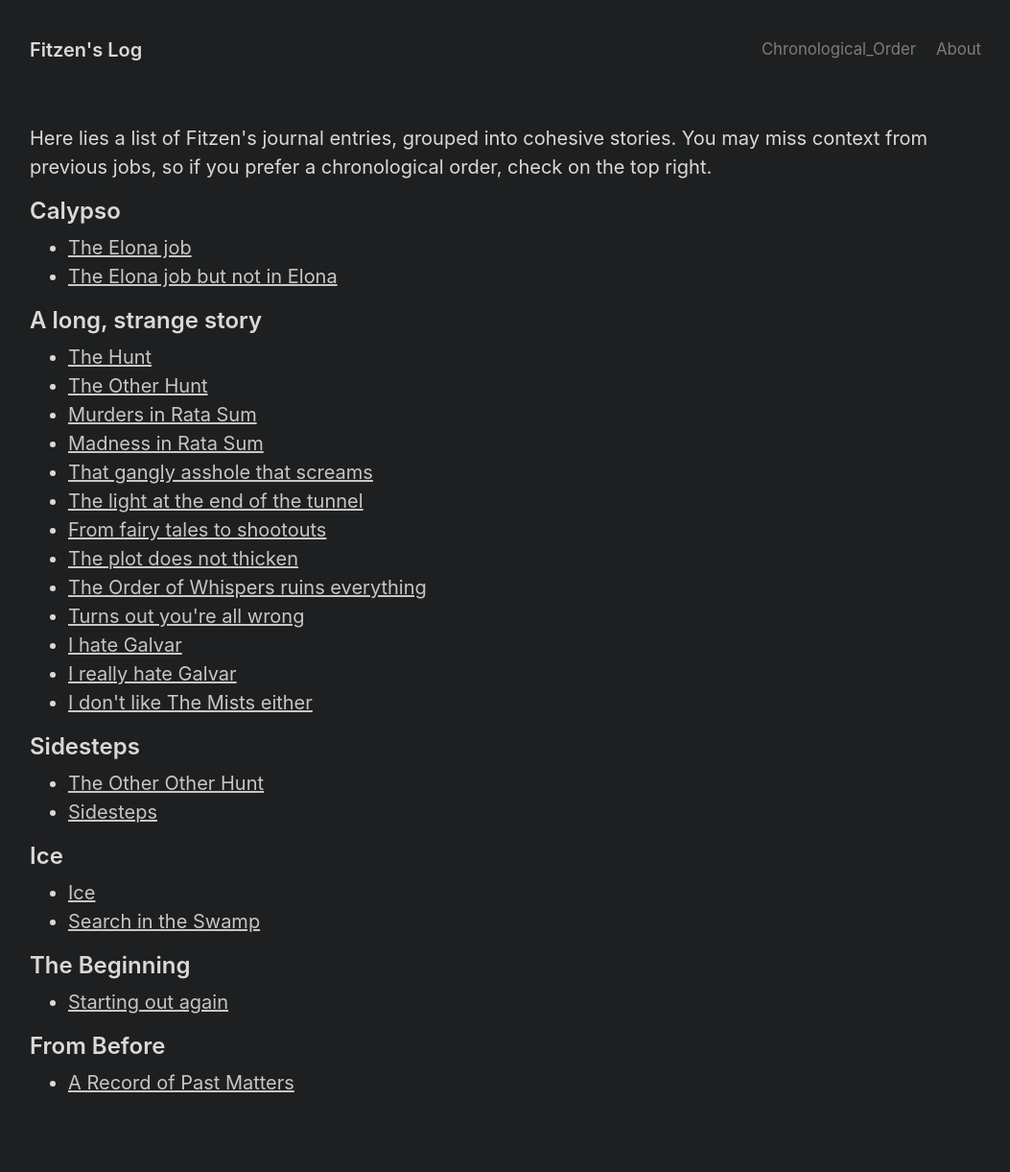
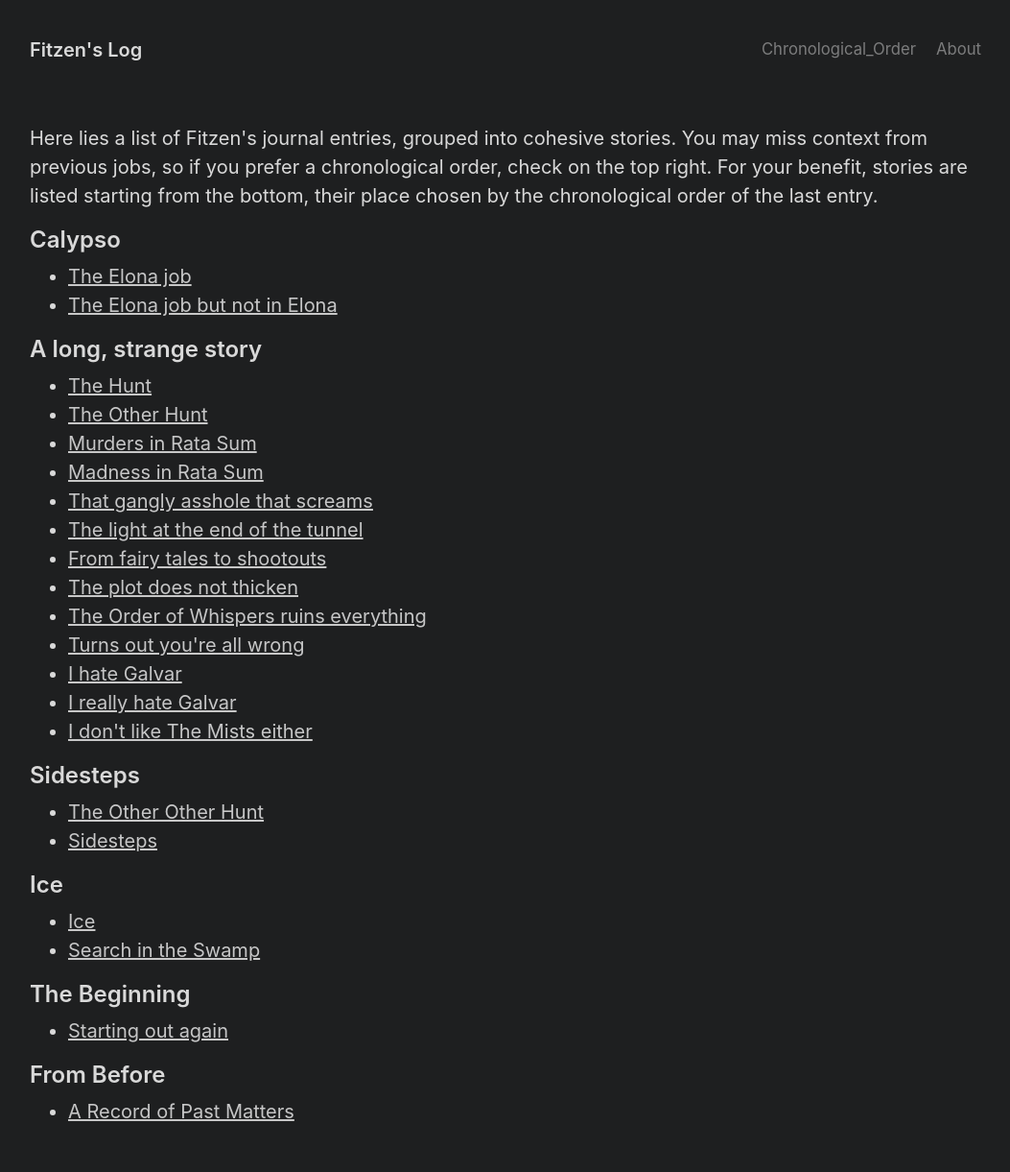
Before and after one commit to Desideratus1/Desideratus1.github.io, a Jekyll site: the page built from index.html, in a window 1280 px wide. Shown: the whole page at 96% size, without its empty margins (113-1166 px from the left). Built offline with Jekyll 4.4.1, drawn with Linux system fonts in a browser that asks for light colours; the list of posts is cut into pages by our own code; before the commit the page ends 1191 px from its top, so only the background shows below that.

Commit message:
Adding more context to index blurb

```diff
--- a/index.html
+++ b/index.html
@@ -3,7 +3,7 @@ layout: default
 title: Archive
 ---
 
-Here lies a list of Fitzen's journal entries, grouped into cohesive stories. You may miss context from previous jobs, so if you prefer a chronological order, check on the top right.
+Here lies a list of Fitzen's journal entries, grouped into cohesive stories. You may miss context from previous jobs, so if you prefer a chronological order, check on the top right. For your benefit, stories are listed starting from the bottom, their place chosen by the chronological order of the last entry.
 
 {% assign adventureSets = site.posts | group_by: "adventure_set" %}
 {% for adventureSet in adventureSets %}
```
